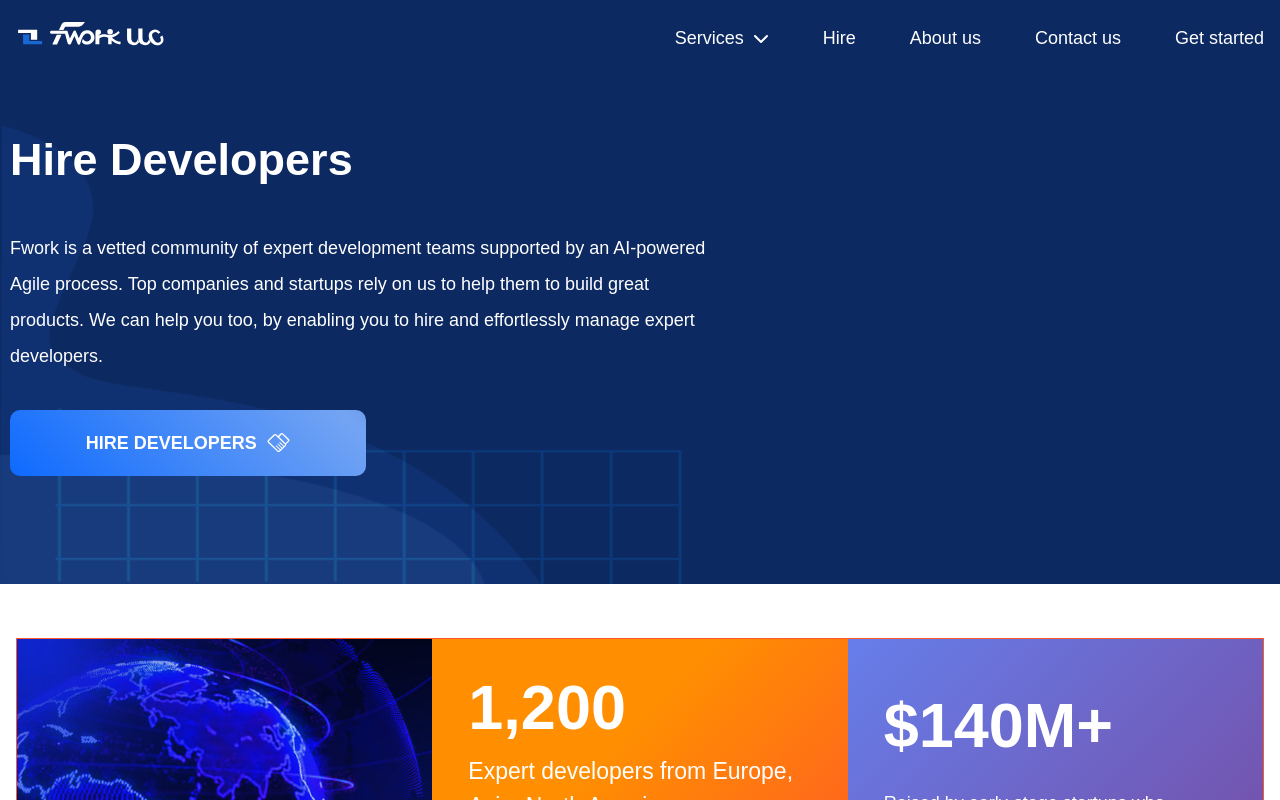
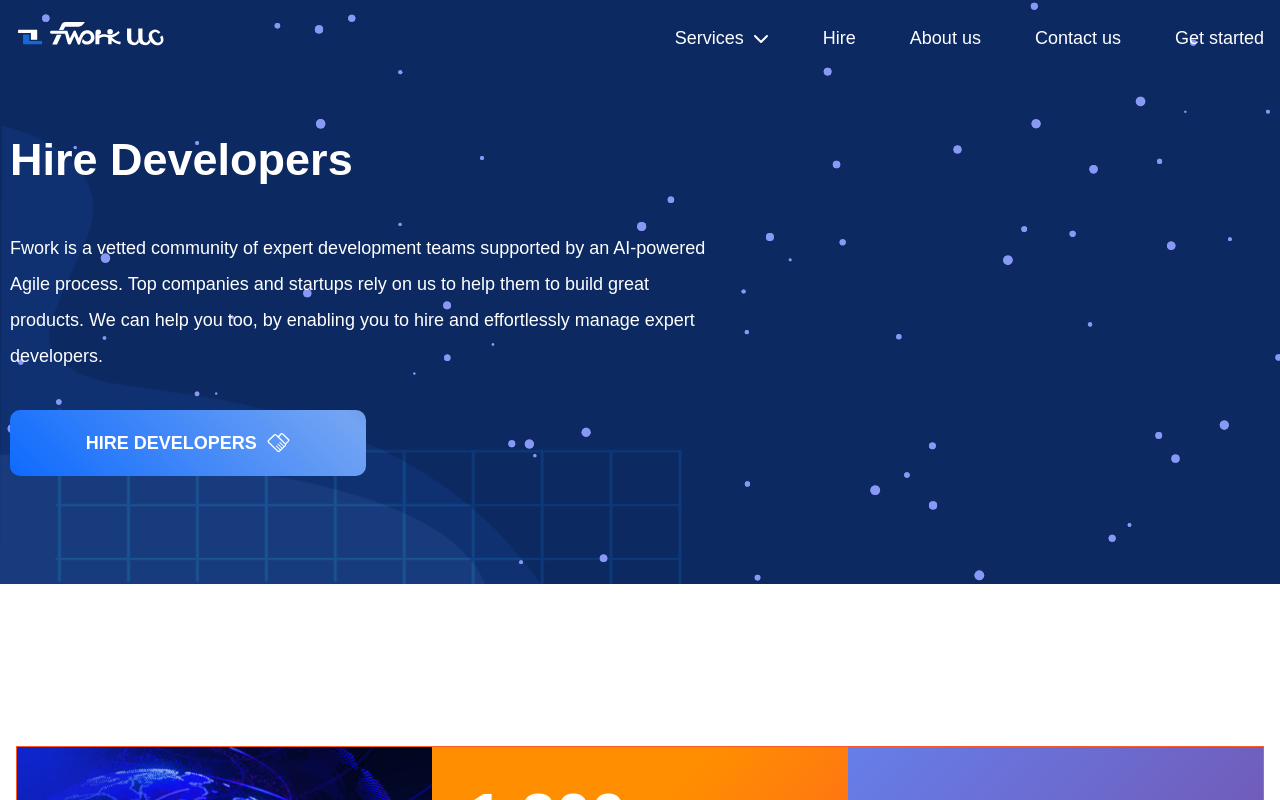
Before and after one commit to maestro418/fwork-landing, a React (Create React App) app: page / in a window 1280 px wide. Shown: the top 800 px of the page. Built offline with nearby package versions, Linux system fonts and the light colour scheme.

Commit message:
feat: add particle content

```diff
--- a/package.json
+++ b/package.json
@@ -17,14 +17,18 @@
     "react": "^18.2.0",
     "react-dom": "^18.2.0",
     "react-markdown": "^9.0.1",
+    "react-particles": "^2.12.2",
     "react-router-dom": "^6.21.3",
     "react-scripts": "5.0.1",
     "react-simplemde-editor": "^5.2.0",
+    "react-tsparticles": "^2.12.2",
     "rehype-rewrite": "^4.0.2",
     "rehype-sanitize": "^6.0.0",
     "sanitize-html": "^2.11.0",
     "sass": "^1.70.0",
     "styled-components": "^6.1.8",
+    "tsparticles": "^3.2.1",
+    "tsparticles-slim": "^2.12.0",
     "typescript": "^4.9.5",
     "web-vitals": "^2.1.4"
   },
--- /dev/null
+++ b/src/components/particle-content.tsx
@@ -0,0 +1,89 @@
+import Particles from "react-tsparticles";
+import { loadSlim } from "tsparticles-slim"; // loads tsparticles-slim
+import { useCallback, useMemo } from "react";
+import IntroBanner from "./intro-banner";
+import styled from "styled-components";
+const ParticlesContainer = ({ title, desc, bgImg }: { title: string, desc: string, bgImg: string }) => {
+    const options = useMemo(() => {
+        return {
+            autoPlay: true,
+            fullScreen: {
+                enable: false,
+                zIndex: 100,
+            },
+            interactivity: {
+                events: {
+                    onClick: {
+                        enable: true,
+                        mode: "push",
+                    },
+                    onHover: {
+                        enable: true,
+                        mode: "repulse",
+                    },
+                },
+                modes: {
+                    push: {
+                        quantity: 10,
+                    },
+                    repulse: {
+                        distance: 100,
+                    },
+                },
+            },
+            particles: {
+                color: "#8898f588",
+                effect: {
+                    close: true,
+                    fill: true
+                },
+                number: {
+                    value: 70
+                },
+                links: {
+                    color: "#475ee2",
+                    distance: 150,
+                    enable: true,
+                    opacity: 0.3,
+                    width: 2,
+                },
+                move: {
+                    enable: true,
+                    speed: { min: 1, max: 3 },
+                },
+                opacity: {
+                    value: { min: 1, max: 2 },
+                },
+                size: {
+                    value: { min: 1, max: 5 },
+                },
+                poisson: {
+                    enable: true
+                }
+            },
+        };
+    }, []);
+
+    const particlesInit = useCallback((engine: any) => {
+        loadSlim(engine);
+    }, []);
+
+    return (
+        <StyledParticle>
+            <Particles className="particle" init={particlesInit as any} options={options as any} />
+            <IntroBanner title={title} desc={desc} bgImg={bgImg} />
+        </StyledParticle>
+    );
+};
+
+const StyledParticle = styled.div`
+    position: relative;
+
+    .particle {
+        position: absolute;
+        left: 0;
+        right: 0;
+        height: 100%;
+    }
+`
+export default ParticlesContainer;
--- a/src/pages/hire/category.tsx
+++ b/src/pages/hire/category.tsx
@@ -8,6 +8,7 @@ import { Link } from "react-router-dom";
 import CaseCard from "../../components/case-card";
 import HireProcess from "../../components/hire-process";
 import { StyledButton } from "../../components/button";
+import ParticlesContainer from "../../components/particle-content";
 
 
 
@@ -115,7 +116,7 @@ const HireCategory = () => {
         <Layout>
             <StyledHireCategory>
                 <section>
-                    <IntroBanner title={bannerContents.title} desc={bannerContents.desc} bgImg="/img/bg/banner.png" />
+                    <ParticlesContainer title={bannerContents.title} desc={bannerContents.desc} bgImg="/img/bg/banner.png"/>
                 </section>
                 <section className="container">
                     <div className="row">
--- a/src/pages/hire/detail.tsx
+++ b/src/pages/hire/detail.tsx
@@ -11,6 +11,7 @@ import HireProcess from "../../components/hire-process";
 import Markdown from "../../components/markdown";
 import AskQuestion from "../../components/ask-question";
 import { StyledButton } from "../../components/button";
+import ParticlesContainer from "../../components/particle-content";
 
 interface HireDetailProps {
     category: string,
@@ -54,7 +55,7 @@ interface DataListType {
 const overview = 'Fwork is a vetted community of expert development teams supported by an AI-powered Agile process. Top companies and startups rely on us to help them to build great products. We can help you too, by enabling you to hire and effortlessly manage expert developers.'
 
 const HireDetail = ({ slug, category }: HireDetailProps) => {
-    const [status, setStatus] = useState<DataListType>();
+    const [status, setStatus] = useState({} as DataListType);
     const [smallScreen, setSmallScreen] = React.useState(false);
     const [cases, setCases] = React.useState<Array<ProjectItemType>>()
     const [activeIndex, setActiveIndex] = React.useState<number | null>(null);
@@ -88,9 +89,14 @@ const HireDetail = ({ slug, category }: HireDetailProps) => {
 
     React.useEffect(() => {
         const dataSlug = HireData.find((i) => i.slug === category)
-        const data = dataSlug?.list.find((i) => i.slug === slug);
-        setStatus(data)
-        setCases(data?.item.project.item)
+        if (!!dataSlug) {
+            const data = dataSlug?.list.find((i) => i.slug === slug);
+            if (data) {
+                setStatus(data)
+                setCases(data.item.project.item)
+            }
+            console.log("stress", dataSlug)
+        }
         return;
     }, [slug]);
 
@@ -106,7 +112,7 @@ const HireDetail = ({ slug, category }: HireDetailProps) => {
         <Layout>
             <StyledHireDetail>
                 <section>
-                    <IntroBanner title={status?.name} desc={overview} bgImg="/img/bg/banner.png" />
+                    <ParticlesContainer title={status.name} desc={overview} bgImg="/img/bg/banner.png" />
                 </section>
                 <section id="hiring" className="container">
                     <label className="h1">Developer Hiring Process</label>
@@ -149,7 +155,7 @@ const HireDetail = ({ slug, category }: HireDetailProps) => {
                             <div>Everything you need to know about DevTeam.Space. Can’t find the answer you’re looking for?</div>
                         </div>
                         <div className="col-md-8 pt-2">
-                            {status?.item.faq.item.map((i, k) => (
+                            {status.item.faq?.item.map((i, k) => (
                                 <AskQuestion
                                     title={i.title}
                                     desc={i.desc}
@@ -174,7 +180,7 @@ const HireDetail = ({ slug, category }: HireDetailProps) => {
 const StyledHireDetail = styled.div`
     display: flex;
     flex-direction: column;
-    gap: 3em;
+    gap: 9em;
 
     .case-content {
         padding: 2em 0;
--- a/src/pages/hire/index.tsx
+++ b/src/pages/hire/index.tsx
@@ -1,6 +1,5 @@
 import React, { Suspense } from "react";
 import { useParams } from "react-router";
-import styled from "styled-components";
 
 import HireCategory from "./category";
 import HireDetal from "./detail";
--- a/src/pages/home.tsx
+++ b/src/pages/home.tsx
@@ -11,6 +11,7 @@ import BlogCard from "../components/blog-card";
 import ServiceCard from "../components/service-card";
 import AskQuestion from "../components/ask-question";
 import { Link } from "react-router-dom";
+import ParticlesContainer from "../components/particle-content";
 
 const process = [
     {
@@ -228,7 +229,7 @@ const Home = () => {
         <Layout>
             <StyledHome>
                 <section>
-                    <IntroBanner title={bannerContents.title} desc={bannerContents.desc} bgImg="/img/bg/banner.png" />
+                    <ParticlesContainer title={bannerContents.title} desc={bannerContents.desc} bgImg="/img/bg/banner.png"/>
                 </section>
                 <section className="container">
                     <div className="world-card row">
@@ -358,7 +359,7 @@ const Home = () => {
 const StyledHome = styled.div`
     display: flex;
     flex-direction: column;
-    gap: 3em;
+    gap: 9em;
     .process-content {
         color: var(--text);
         margin: 0;
@@ -438,7 +439,7 @@ const StyledHome = styled.div`
     }
 
     .case-content {
-        padding: 2em 0;
+        padding: 5em 0;
         display: flex;
         justify-content: center;
         background-image: linear-gradient(134deg, #0f258b 0%, #4b58a2 100%);
@@ -456,7 +457,7 @@ const StyledHome = styled.div`
             border: 1px solid white;
             border-radius: 0.3em;
             background: inherit;
-            padding: 0.5em 0.7em;
+            padding-top: 0.5em 0.7em;
             font-size: 1em;
             cursor: pointer;
         }
--- a/src/pages/service.tsx
+++ b/src/pages/service.tsx
@@ -13,6 +13,7 @@ import AskQuestion from "../components/ask-question";
 import BlogCard from "../components/blog-card";
 import OutSourcing from "../components/outsourcing";
 import { StyledButton } from "../components/button";
+import ParticlesContainer from "../components/particle-content";
 
 interface dataType {
     title: string
@@ -84,7 +85,7 @@ const Service = () => {
     return (
         <Layout>
             <StyledService>
-                <IntroBanner title={status.title} desc={status.desc} bgImg={`/img/bg/${imgPath}.png`} />
+                <ParticlesContainer title={status.title} desc={status.desc} bgImg={`/img/bg/${imgPath}.png`}/>
                 <section>
                     <div className="container">
                         <div className="text-header">
@@ -170,7 +171,7 @@ const Service = () => {
 const StyledService = styled.div`
     display: flex;
     flex-direction: column;
-    gap: 4em;
+    gap: 9em;
 
     .case-content {
         padding: 4em 0 2em 0;
```
Also changed, not shown: src/components/intro-banner.tsx (+8 -1 lines), 1 other file (tests, documents, lock files or other folders).
